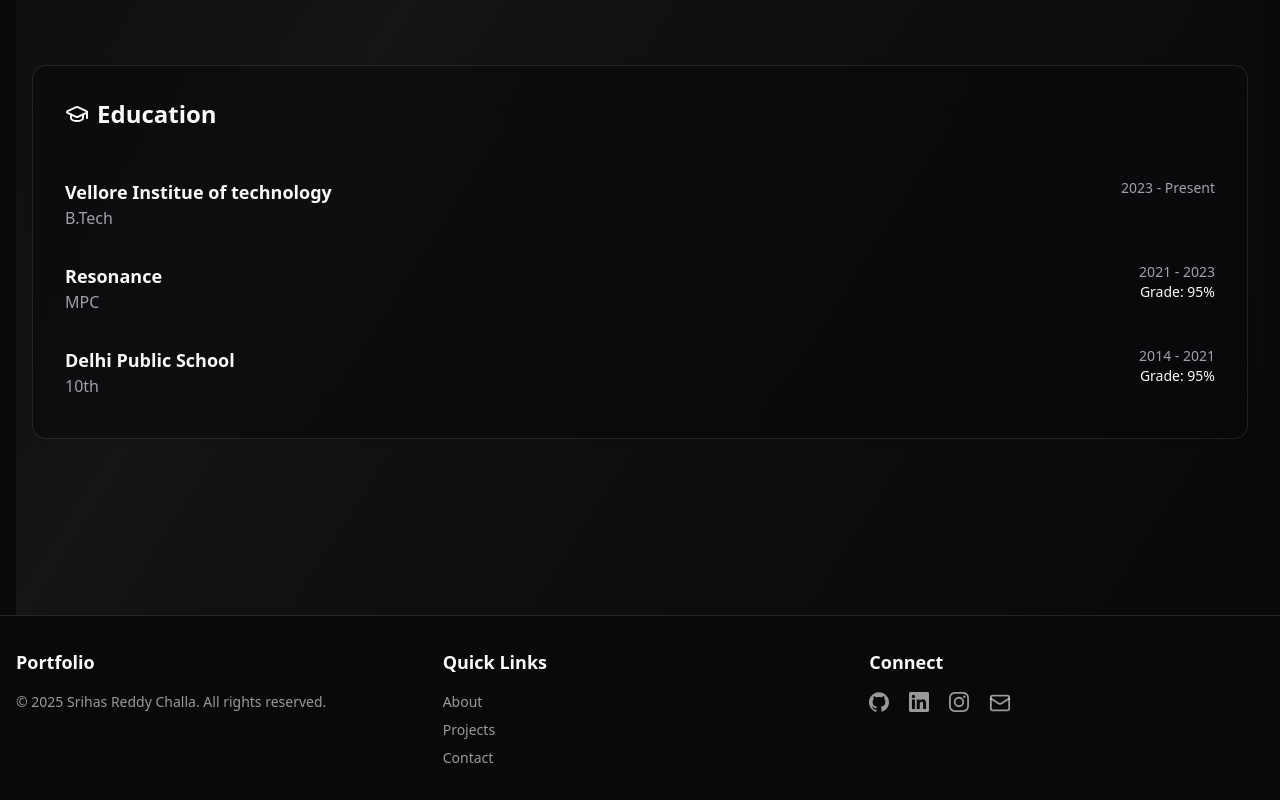
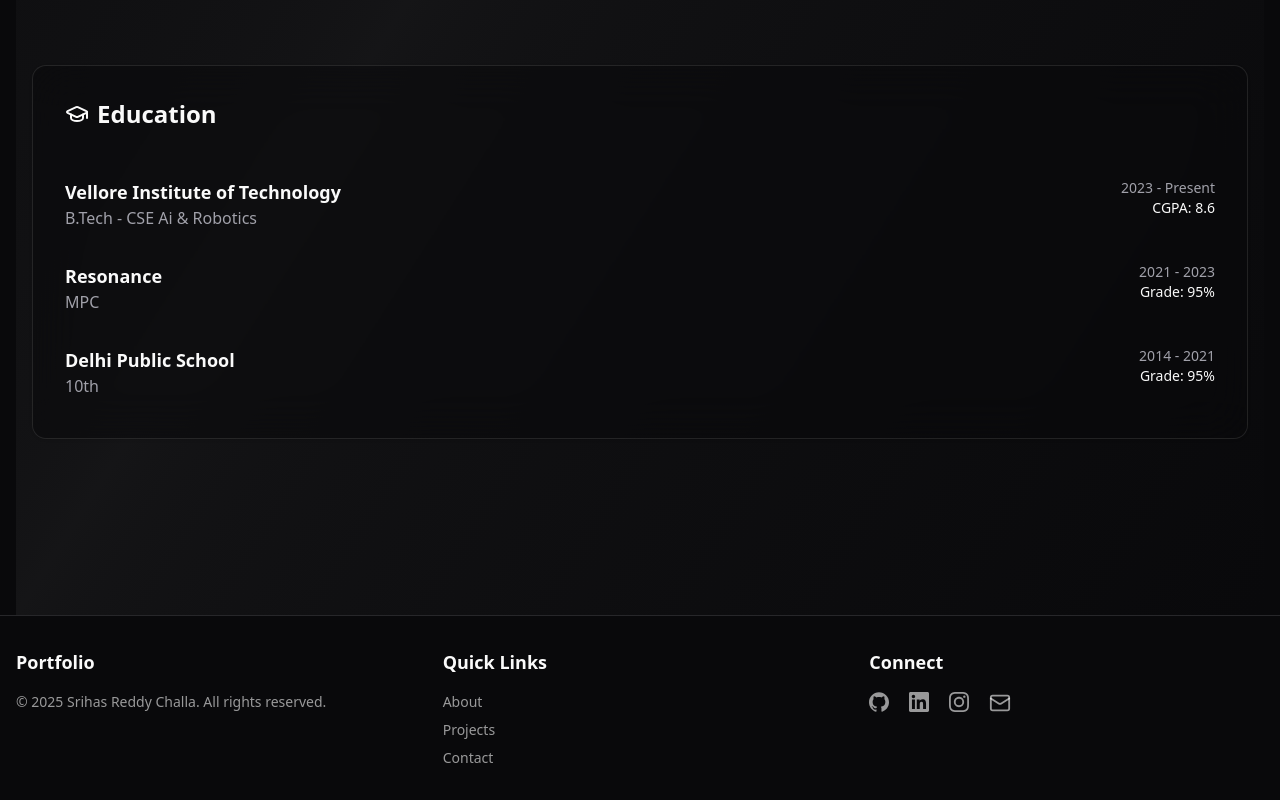
Before and after one commit to SrihasRC/Portfolio-V2, a Next.js app: page /about in a window 1280 px wide. Shown: the part 1373-2173 px from the top of the page. Built offline with nearby package versions, Linux system fonts and the light colour scheme.

Commit message:
refactor: update education section

```diff
--- a/app/data/education.ts
+++ b/app/data/education.ts
@@ -10,11 +10,12 @@
 
 export const education: Education[] = [
     {
-        degree: "B.Tech",
-        school: "Vellore Institue of technology",
+        degree: "B.Tech - CSE Ai & Robotics",
+        school: "Vellore Institute of Technology",
         location: "Chennai",
         startDate: "2023",
         endDate: "Present",
+        cgpa: "8.6",
     },
     {
         degree: "MPC",
```
